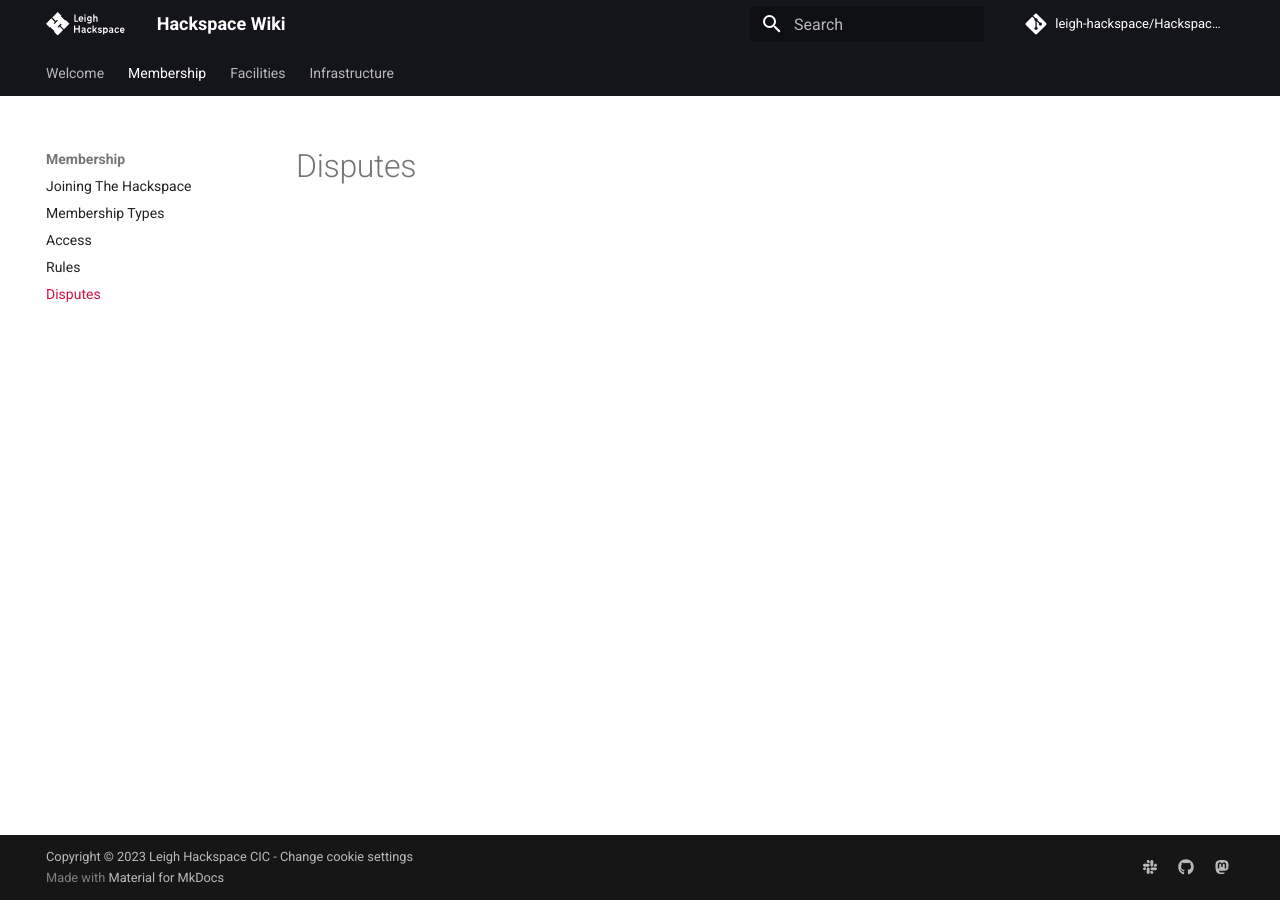
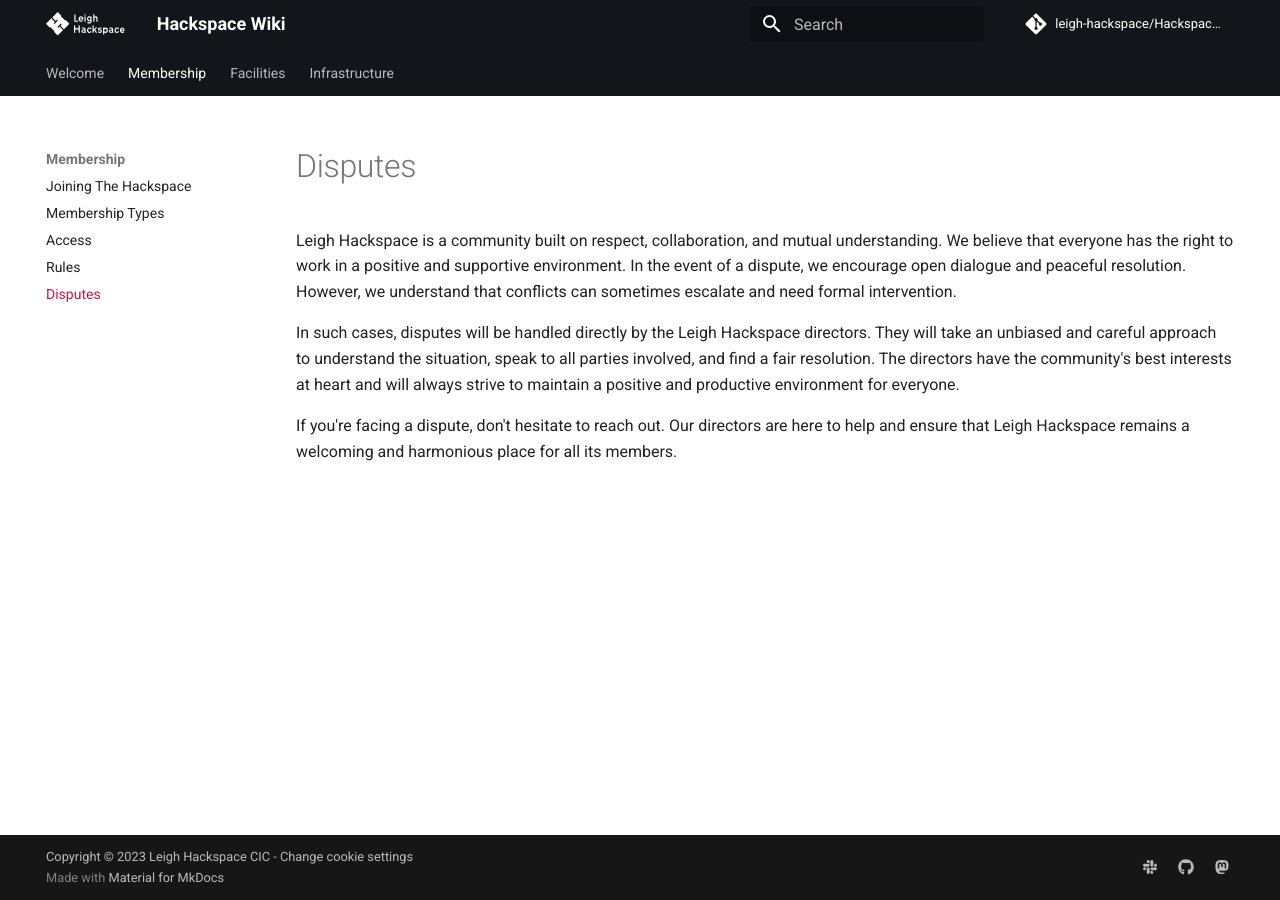
Before and after one commit to leigh-hackspace/HackspaceWiki, an MkDocs documentation site: the page built from docs/membership/disputes.md, in a window 1280 px wide. Built offline with MkDocs 1.6.1 and Material for MkDocs 9.7.7, drawn with Linux system fonts in a browser that asks for light colours; comment, search, counter and statistics services are not loaded; the version menu is left out.

Commit message:
Update disputes.md

```diff
--- a/docs/membership/disputes.md
+++ b/docs/membership/disputes.md
@@ -1 +1,7 @@
 # Disputes
+
+Leigh Hackspace is a community built on respect, collaboration, and mutual understanding. We believe that everyone has the right to work in a positive and supportive environment. In the event of a dispute, we encourage open dialogue and peaceful resolution. However, we understand that conflicts can sometimes escalate and need formal intervention.
+
+In such cases, disputes will be handled directly by the Leigh Hackspace directors. They will take an unbiased and careful approach to understand the situation, speak to all parties involved, and find a fair resolution. The directors have the community's best interests at heart and will always strive to maintain a positive and productive environment for everyone.
+
+If you're facing a dispute, don't hesitate to reach out. Our directors are here to help and ensure that Leigh Hackspace remains a welcoming and harmonious place for all its members.
```
